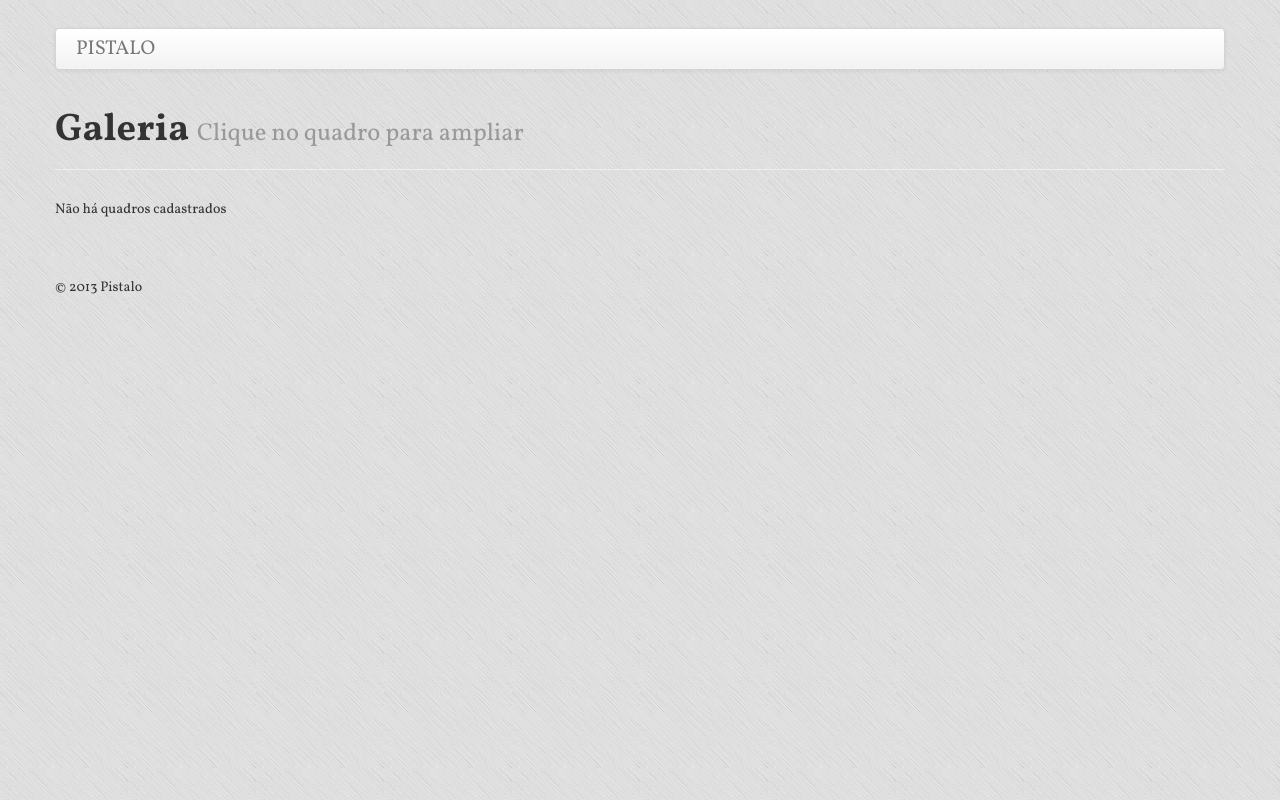
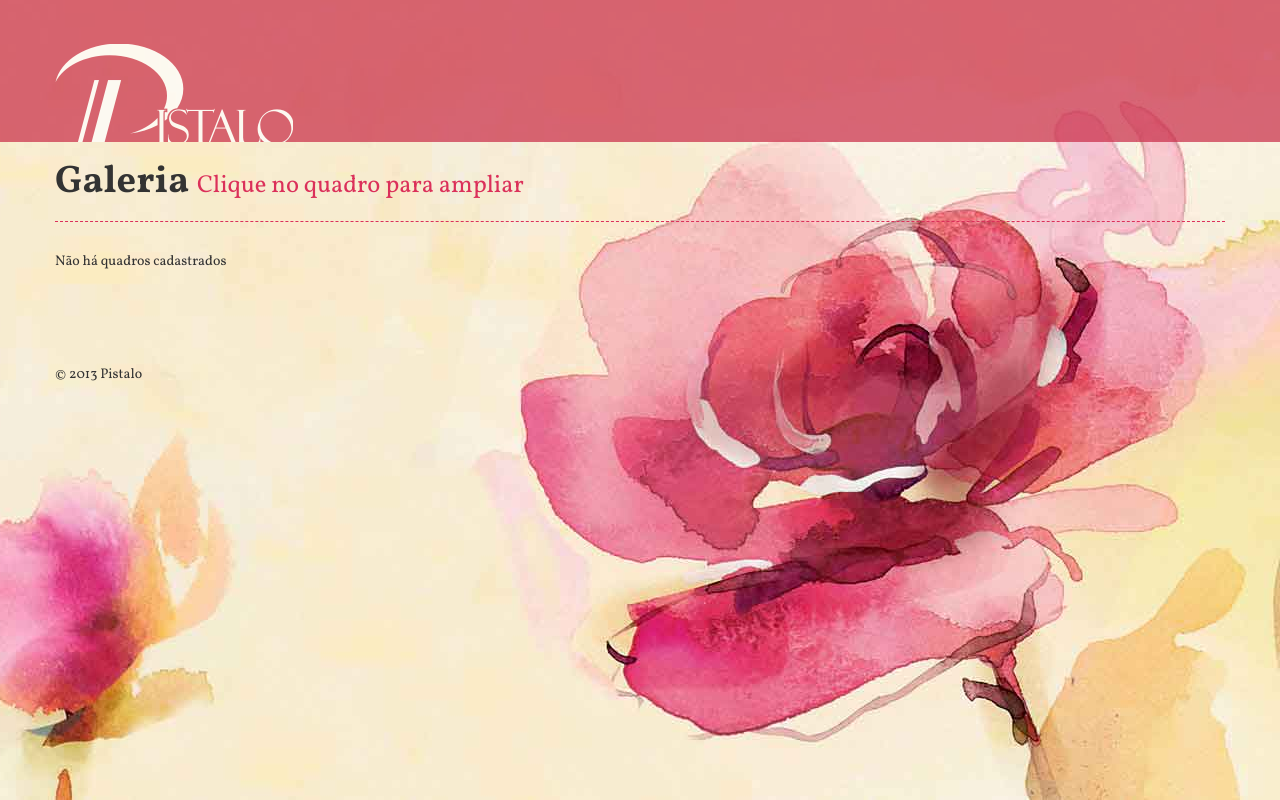
Before and after one commit to macndesign/pistalo, a Django app: page / in a window 1280 px wide. Run offline with Django 3.2, Linux system fonts and the light colour scheme; data that the repository does not hold is empty; some libraries are stand-ins or nearby versions.

Commit message:
redesign

```diff
--- a/core/static/css/style.css
+++ b/core/static/css/style.css
@@ -1,26 +1,71 @@
-body {
+html, body {
     font-family: 'Vollkorn', serif;
-    background: #efefef url("../img/bg01.jpg");
+    background: #efefef url("../img/bg01.jpg") bottom right;
+    height: 100%;
 }
 
 header {
-    padding: 2em 0 0;
+    padding: 3em 0 0;
+    background-color: #c92a46;
+    opacity: .7;
+
+}
+
+header img {
+    text-align: center;
+}
+
+.main {
+    padding-bottom: 2em;
 }
 
 footer {
-    padding: 2em 0;
+    padding: 2.5em 0;
 }
 
 li.quadro-imagem {
     height: 160px;
 }
 
+li.quadro-imagem img {
+    -webkit-border-radius: 6px;
+    -moz-border-radius: 6px;
+    border-radius: 6px;
+}
+
 li.quadro-texto {
     height: 160px;
     overflow-y: auto;
+    background: rgba(255, 255, 255, .8);
+    -webkit-border-radius: 6px;
+    -moz-border-radius: 6px;
+    border-radius: 6px;
+}
+
+li.quadro-texto h4, li.quadro-texto p {
+    padding-left: 1em;
+}
+
+.page-header {
+    border-bottom: 1px dashed #db305a;
+}
+
+h1 small, h2 small, h3 small, h4 small, h5 small, h6 small {
+    color: #db305a;
 }
 
 /* fancybox */
 .fancybox-custom .fancybox-skin {
     box-shadow: 0 0 50px #222;
 }
+
+/**/
+
+@media (max-width: 767px) {
+    header, footer, .main {
+        padding-left: 20px;
+        padding-right: 20px;
+        margin-left: -20px;
+        margin-right: -20px;
+    }
+}
--- a/core/templates/base.html
+++ b/core/templates/base.html
@@ -27,21 +27,18 @@
 
 <body>
 
-<header class="container">
-    <div class="navbar">
-        <div class="navbar-inner">
-            <div class="container">
-                <a class="brand" href="#">PISTALO</a>
-            </div>
-        </div>
-        <!-- /navbar-inner -->
+<header>
+    <div class="container">
+        <img src="{{ STATIC_URL }}img/pistalo.png">
     </div>
 </header>
-
+<div class="main">
 {% block content %}{% endblock %}
-
-<footer class="container">
-    <span class="brand">&copy; 2013 Pistalo</span>
+</div>
+<footer>
+    <div class="container">
+        <span>&copy; 2013 Pistalo</span>
+    </div>
 </footer>
 
 <!-- Le javascript
--- a/core/templates/galeria.html
+++ b/core/templates/galeria.html
@@ -10,8 +10,6 @@
 {% block title %}Galeria{% endblock %}
 
 {% block content %}
-
-<div class="main">
     <div class="container">
         <div class="row">
             <div class="span12">
@@ -23,7 +21,7 @@
                 <ul class="thumbnails">
                     {% for quadro in quadros %}
                         <li class="span2 quadro-imagem">
-                            <a href="{{ quadro.imagem.url }}" class="thumbnail" title="{{ quadro.nome }}">
+                            <a href="{{ quadro.imagem.url }}" class="thumb" title="{{ quadro.nome }}">
                                 <img width="160" src="{{ quadro.thumb.url }}"
                                      alt="{{ quadro.nome }}" title="{{ quadro.nome }}">
                             </a>
@@ -40,8 +38,6 @@
             </div>
         </div>
     </div>
-</div>
-
 {% endblock %}
 
 {% block scripts %}
@@ -58,7 +54,7 @@
 
 <script>
     // Set custom style, close if clicked, change title type and overlay color
-    $(".thumbnail").fancybox({
+    $(".thumb").fancybox({
         wrapCSS    : 'fancybox-custom',
         closeClick : true,
 
```
Also changed, not shown: core/static/img/bg01.jpg, core/static/img/pistalo.png (added).
